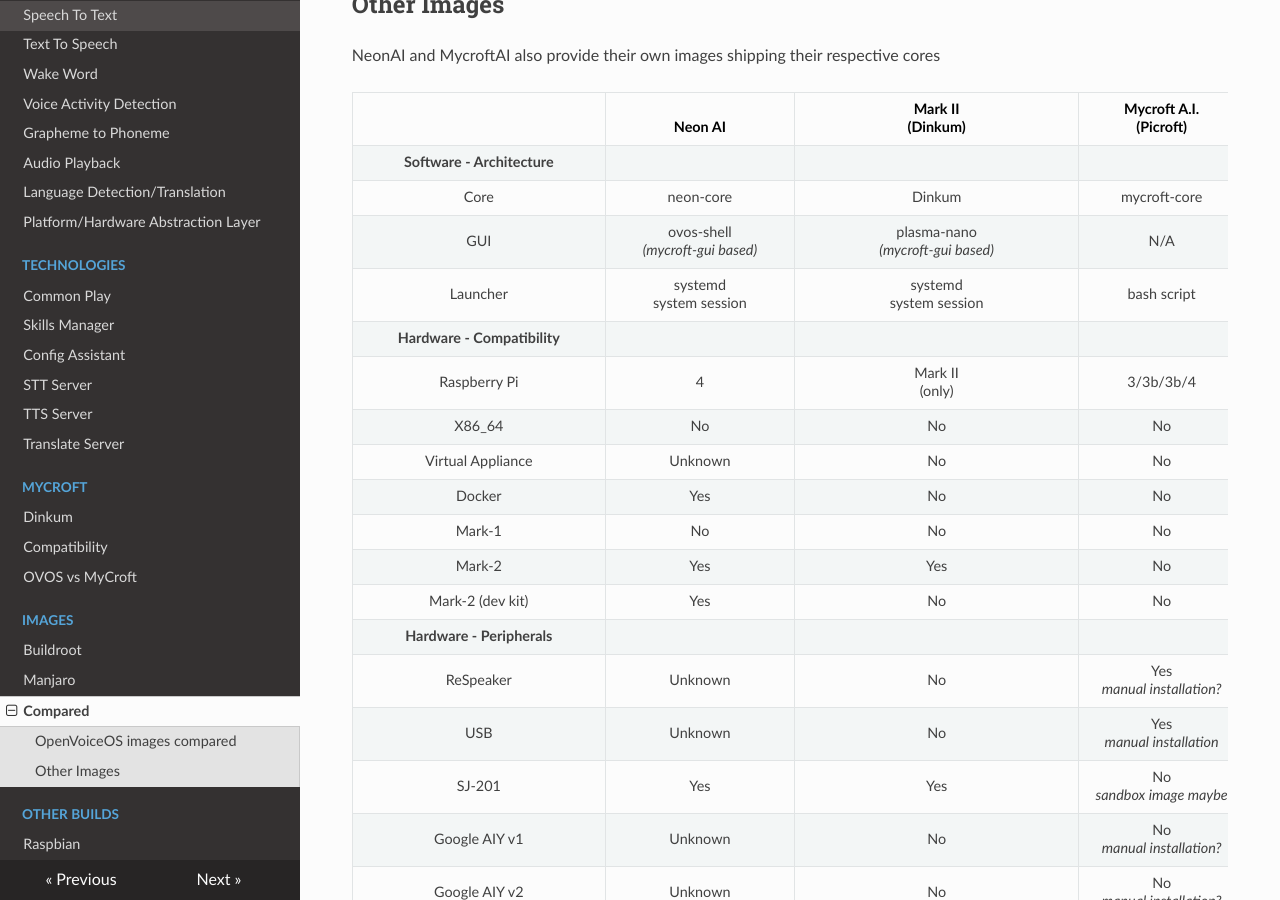
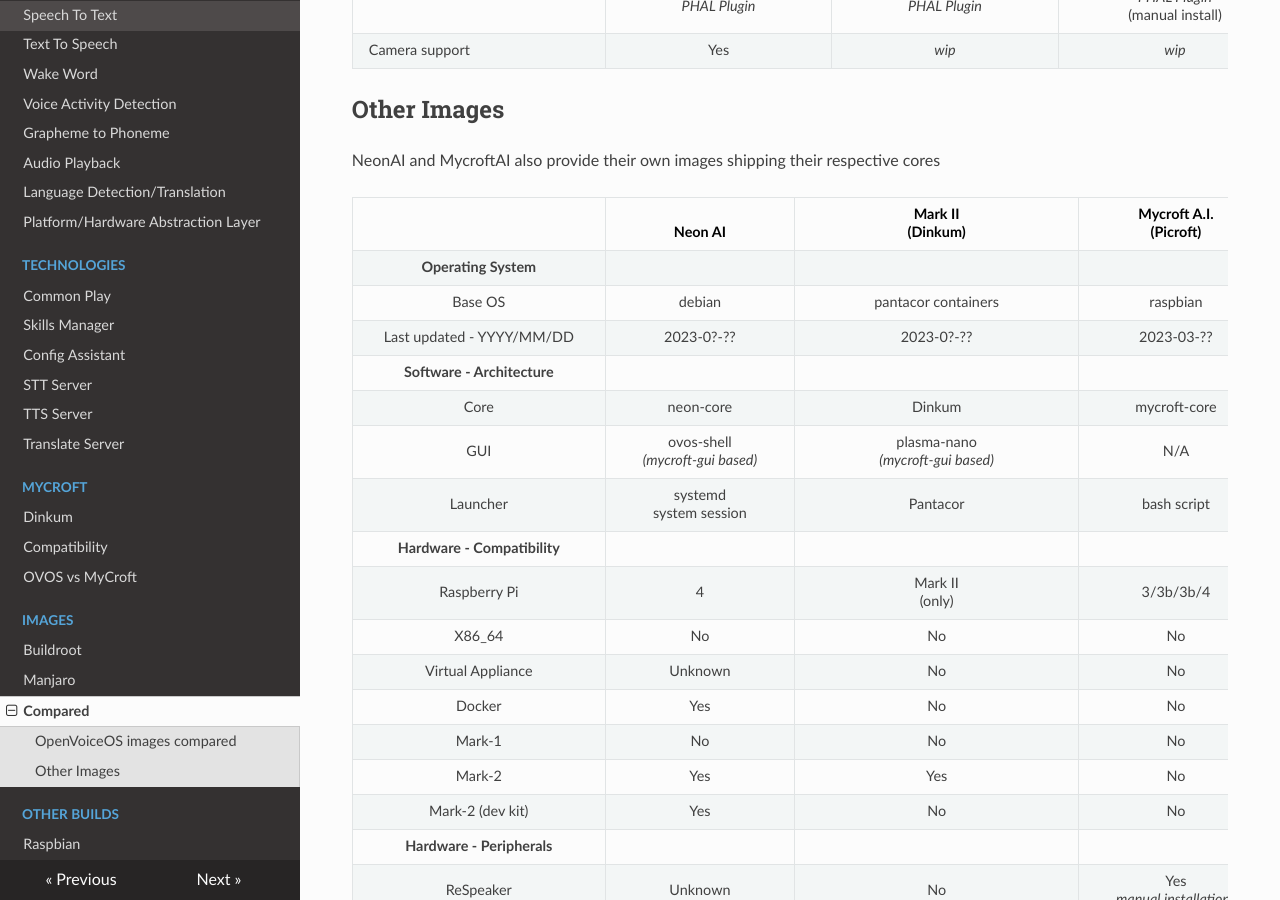
Before and after one commit to OpenVoiceOS/community-docs, an MkDocs documentation site: the page built from docs/comparison.md, in a window 1280 px wide and 900 px high, scrolled down 2932 px. Built offline with MkDocs 1.6.1, drawn with Linux system fonts in a browser that asks for light colours; nearby versions of some CDN libraries; some of the changed text lies outside the part shown.

Commit message:
more table corrections

```diff
--- a/docs/comparison.md
+++ b/docs/comparison.md
@@ -9,6 +9,9 @@
 
 |                                                                                 |                     **OpenVoiceOS<br>(Buildroot)**                      |           **OpenVoiceOS<br>(Manjaro)**            |           **OpenVoiceOS<br>(Raspbian)**           |
 |:--------------------------------------------------------------------------------|:-----------------------------------------------------------------------:|:-------------------------------------------------:|:-------------------------------------------------:|
+| **Operating System**                                                            |
+| Base OS                                                                         |                    buildroot                     |                     manjaro                     | raspbian |
+| Last updated - YYYY/MM/DD                                                       |                    2023-0?-??                      |                     2023-0?-??                      | 2023-03-?? |
 | **Software - Architecture**                                                     |
 | Core                                                                            |                                ovos-core                                |                     ovos-core                     |                     ovos-core                     |
 | GUI                                                                             |                   ovos-shell<br>*(mycroft-gui based)*                   |        ovos-shell<br>*(mycroft-gui based)*        |                       N/A                        |
@@ -67,10 +70,13 @@
 
 |                                                                                                            |                   **Neon AI**                    |             **Mark II<br>(Dinkum)**             | **Mycroft A.I.<br>(Picroft)**  |
 |:----------------------------------------------------------------------------------------------------------:|:------------------------------------------------:|:------------------------------------------------:|:-----------------------------------------------:|
+| **Operating System**                                                            |
+| Base OS                                                                         |                    debian                     |                     pantacor containers                    | raspbian |
+| Last updated - YYYY/MM/DD                                                       |                    2023-0?-??                      |                     2023-0?-??                      | 2023-03-?? |
 | **Software - Architecture**                                                                                |
 | Core                                                                                                       |                    neon-core                     |                     Dinkum                      | mycroft-core |
 | GUI                                                                                                        |       ovos-shell<br>*(mycroft-gui based)*        |      plasma-nano<br>*(mycroft-gui based)*       | N/A |
-| Launcher                                                                                                   |            systemd<br>system session             |            systemd<br>system session            | bash script |
+| Launcher                                                                                                   |            systemd<br>system session             |            Pantacor            | bash script |
 | **Hardware - Compatibility**                                                                               |
 | Raspberry Pi                                                                                               |                        4                         |                Mark II<br>(only)                | 3/3b/3b/4 |
 | X86_64                                                                                                     |                          No                      |                       No                        | No |
```
Also changed, not shown: other parts of docs/comparison.md (+2 -2 lines).
